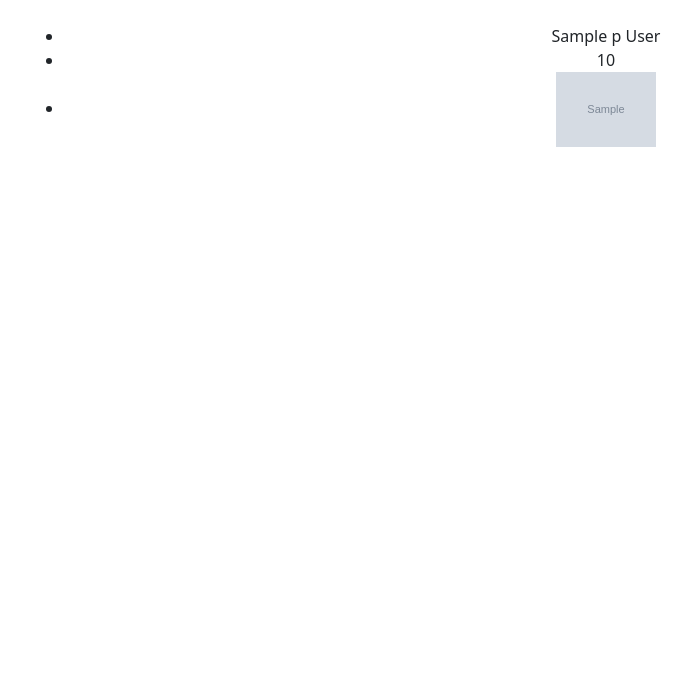
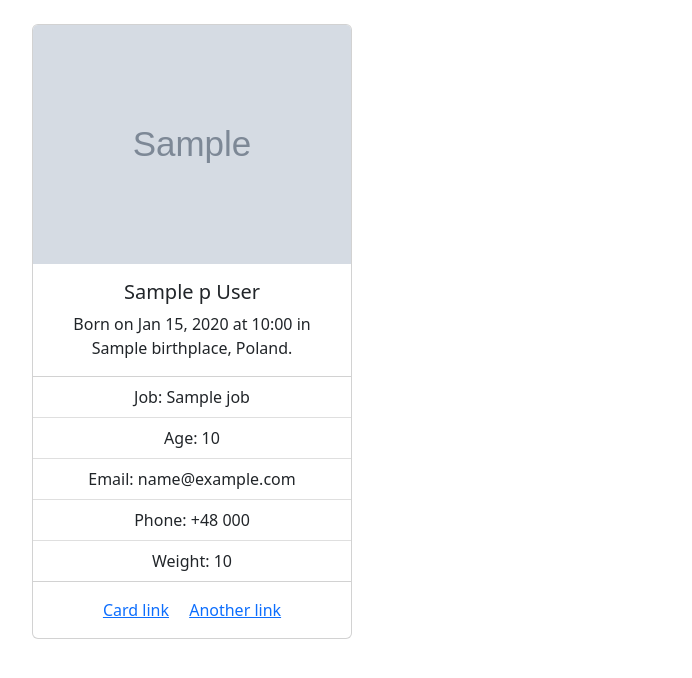
Before and after one commit to Neil-Gorski/person_generator, a Django app: template my_project/person_generator/templates/person_generator/person_generate.html in a window 1280 px wide. Shown: the part 56-734 px from the top of the page, without its empty margins (50-742 px from the left). Run offline with Django 4.2, Linux system fonts and the light colour scheme; the template is opened without the code that fills it: most values are stand-ins (such as "Sample title", 1, 10 or a date in 2020); grey boxes marked "Sample" are stand-in pictures; parts of the project's set-up code (start-up, migrations or seed data) failed here and were passed over; some libraries are stand-ins or nearby versions.

Commit message:
change url for new person

```diff
--- a/my_project/my_project/settings.py
+++ b/my_project/my_project/settings.py
@@ -122,3 +122,4 @@ STATIC_URL = 'static/'
 # https://docs.djangoproject.com/en/4.1/ref/settings/#default-auto-field
 
 DEFAULT_AUTO_FIELD = 'django.db.models.BigAutoField'
+MEDIA_ROOT = BASE_DIR / "Files"
--- a/my_project/person_generator/app/modul/person_generator.py
+++ b/my_project/person_generator/app/modul/person_generator.py
@@ -98,7 +98,7 @@ class Person():
         d2 = datetime.strptime(
             f"{now.day}/{now.month}/{now.year - age} {now.hour}:{now.second}", "%d/%m/%Y %H:%M")
         birthsday = self.get_random_date_between(d1, d2)
-        return age, birthsday.strftime("%Y-%m-%d %H:%M")
+        return age, birthsday
 
     def generate_mobile_phone_number(self):
         prefix = random.choice(
--- a/my_project/person_generator/templates/person_generator/person_generate.html
+++ b/my_project/person_generator/templates/person_generator/person_generate.html
@@ -2,11 +2,23 @@
 
 
 {% block content %}
-<ul>
-    <li>{{ p.name}} {{ p.surname }}</li>
-    <li>{{ p.age }}</li>
-    <li>
-        <img src="{{ p.photo }}" alt="" style="width: 100px; boarder-radius: 50%;>
-    </li>
-</ul>
+<div class="card" style="width: 20rem;">
+    <img class="card-img-top" src="{{ p.image_url }}" alt="Card image cap">
+    <div class="card-body">
+      <h5 class="card-title">{{ p.name }} {{ p.surname }}</h5>
+      <p class="card-text">Born on {{ p.birthday_date|date:"M d, Y" }} at {{ p.birthday_date|time:"H:i" }} in {{ p.birthplace }}, Poland.</p>
+    </div>
+    <ul class="list-group list-group-flush">
+      <li class="list-group-item">Job: {{ p.job }}</li>
+      <li class="list-group-item">Age: {{ p.age }}</li>
+      <li class="list-group-item">Email: {{ p.email }}</li>
+      <li class="list-group-item">Phone: +48 {{ p.phone }}</li>
+      <li class="list-group-item">Weight: {{ p.weight }}</li>
+
+    </ul>
+    <div class="card-body">
+      <a href="#" class="card-link">Card link</a>
+      <a href="#" class="card-link">Another link</a>
+    </div>
+  </div>
 {% endblock content %}
--- a/my_project/person_generator/urls.py
+++ b/my_project/person_generator/urls.py
@@ -3,5 +3,5 @@ from django.urls import path
 from . import views
 
 urlpatterns = [
-    path("", views.index, name="home"),
+    path("new", views.create_random_person, name="home"),
 ]
```
Also changed, not shown: my_project/person_generator/models.py (+15 -2 lines), my_project/person_generator/views.py (+5 -2 lines), my_project/db.sqlite3, my_project/person_generator/migrations/0002_remove_person_photo_person_image_file_and_more.py (added), my_project/person_generator/migrations/0003_alter_person_image_file.py (added), my_project/person_generator/migrations/0004_remove_person_image_file.py (added).
